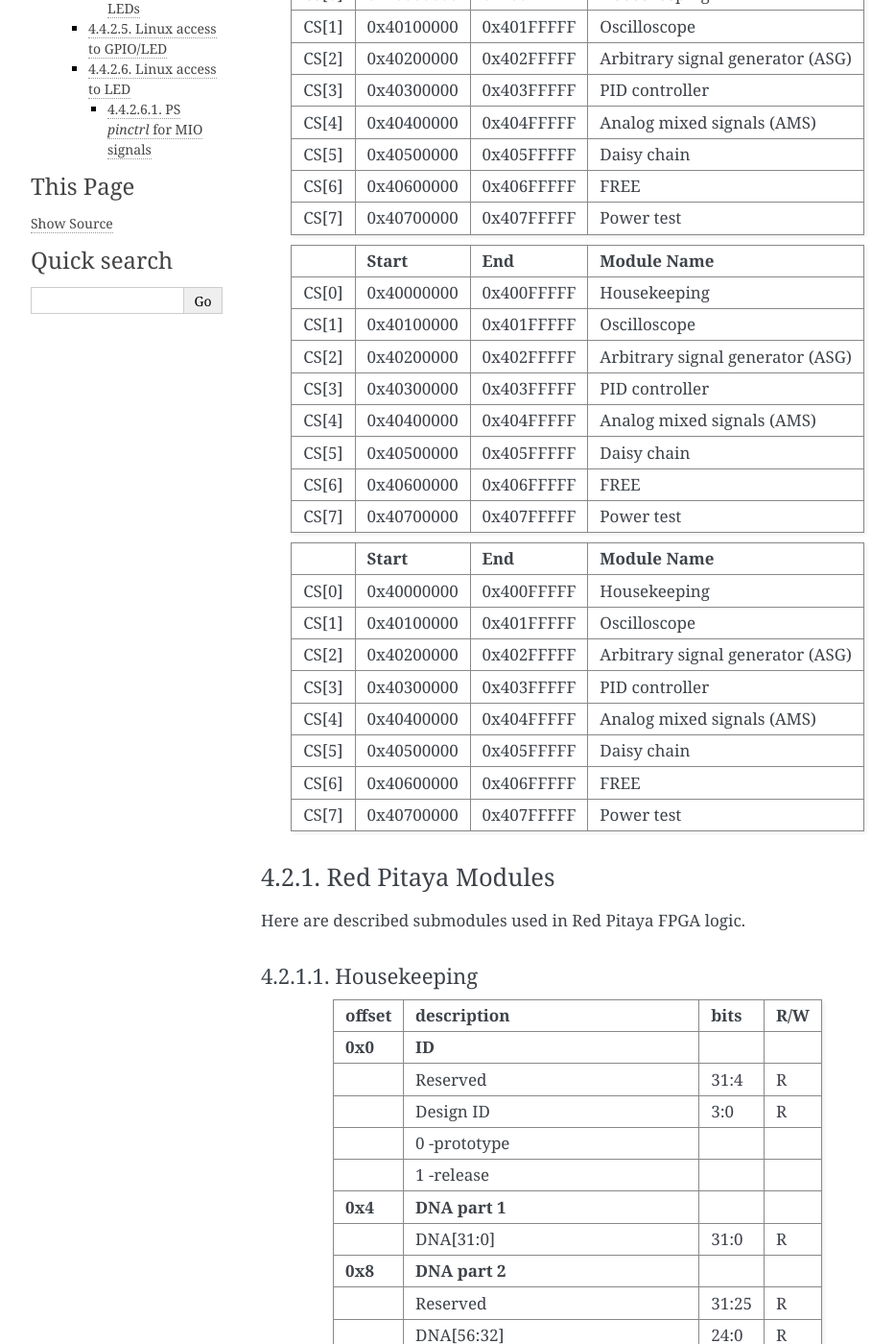
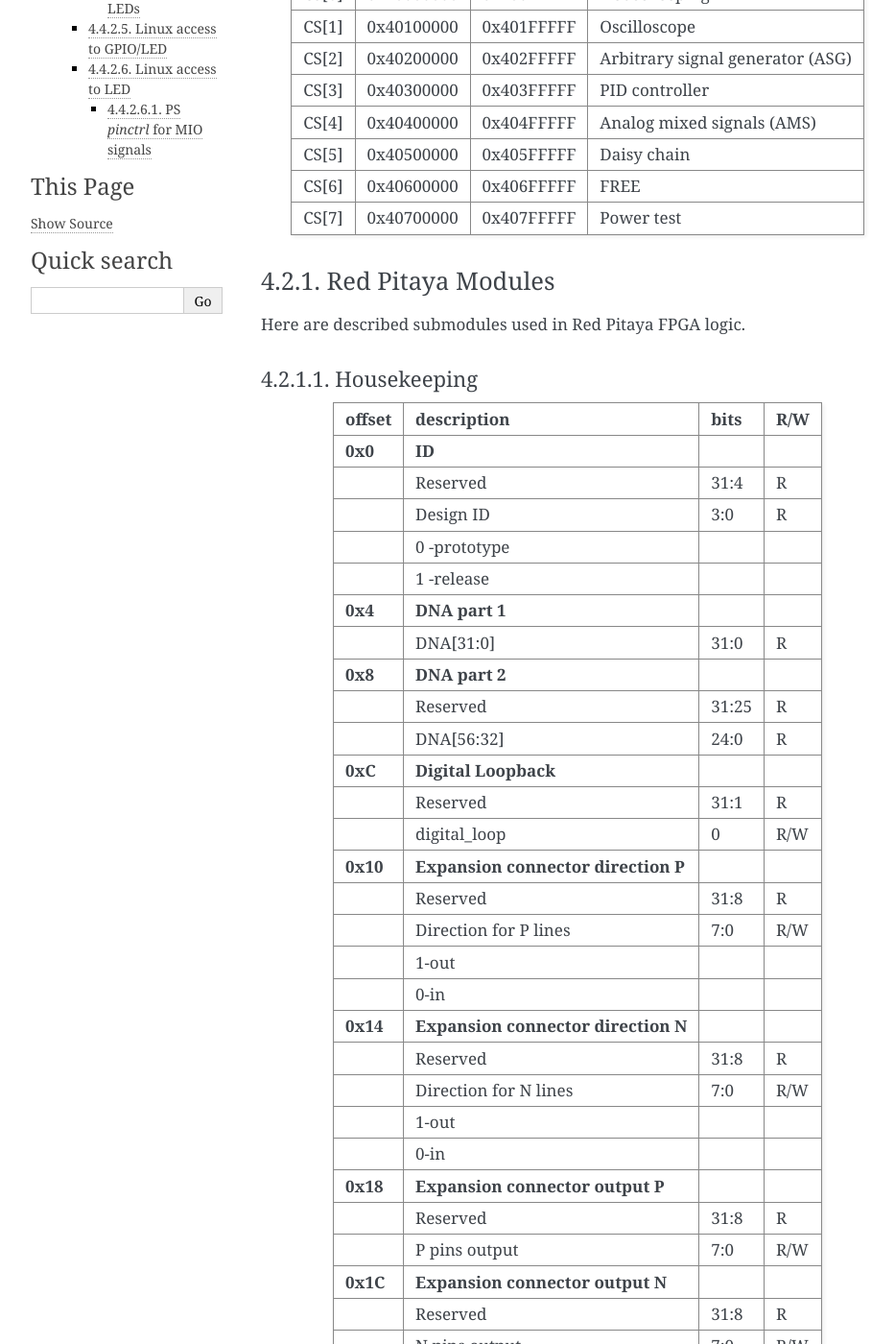
Before and after one commit to RedPitaya/HAMlab-doc, a Sphinx documentation site: the page built from RPdocs/source/fpga.rst, in a window 1280 px wide and 1400 px high, scrolled down 789 px. Shown: the whole window at 96% size, without its empty margins (148-1081 px from the left). Built offline with Sphinx 7.4.7, drawn with Linux system fonts in a browser that asks for light colours.

Commit message:
tables register table with test 1

```diff
--- a/RPdocs/source/fpga.rst
+++ b/RPdocs/source/fpga.rst
@@ -49,50 +49,6 @@
 | CS[7]  | 0x40700000  | 0x407FFFFF | Power test                       |
 +--------+-------------+------------+----------------------------------+
 
-.. tabularcolumns:: |p{15mm}|p{22mm}|p{22mm}|cp{50mm}|
-
-+--------+-------------+------------+----------------------------------+
-|        |    Start    | End        | Module Name                      |
-+========+=============+============+==================================+
-| CS[0]  | 0x40000000  | 0x400FFFFF | Housekeeping                     |
-+--------+-------------+------------+----------------------------------+
-| CS[1]  | 0x40100000  | 0x401FFFFF | Oscilloscope                     |
-+--------+-------------+------------+----------------------------------+
-| CS[2]  | 0x40200000  | 0x402FFFFF | Arbitrary signal generator (ASG) |
-+--------+-------------+------------+----------------------------------+
-| CS[3]  | 0x40300000  | 0x403FFFFF | PID controller                   |
-+--------+-------------+------------+----------------------------------+
-| CS[4]  | 0x40400000  | 0x404FFFFF | Analog mixed signals (AMS)       |
-+--------+-------------+------------+----------------------------------+
-| CS[5]  | 0x40500000  | 0x405FFFFF | Daisy chain                      |
-+--------+-------------+------------+----------------------------------+
-| CS[6]  | 0x40600000  | 0x406FFFFF | FREE                             |
-+--------+-------------+------------+----------------------------------+
-| CS[7]  | 0x40700000  | 0x407FFFFF | Power test                       |
-+--------+-------------+------------+----------------------------------+
-
-.. tabularcolumns:: |p{15mm}|p{22mm}|p{22mm}|p{55mm}c|
-
-+--------+-------------+------------+----------------------------------+
-|        |    Start    | End        | Module Name                      |
-+========+=============+============+==================================+
-| CS[0]  | 0x40000000  | 0x400FFFFF | Housekeeping                     |
-+--------+-------------+------------+----------------------------------+
-| CS[1]  | 0x40100000  | 0x401FFFFF | Oscilloscope                     |
-+--------+-------------+------------+----------------------------------+
-| CS[2]  | 0x40200000  | 0x402FFFFF | Arbitrary signal generator (ASG) |
-+--------+-------------+------------+----------------------------------+
-| CS[3]  | 0x40300000  | 0x403FFFFF | PID controller                   |
-+--------+-------------+------------+----------------------------------+
-| CS[4]  | 0x40400000  | 0x404FFFFF | Analog mixed signals (AMS)       |
-+--------+-------------+------------+----------------------------------+
-| CS[5]  | 0x40500000  | 0x405FFFFF | Daisy chain                      |
-+--------+-------------+------------+----------------------------------+
-| CS[6]  | 0x40600000  | 0x406FFFFF | FREE                             |
-+--------+-------------+------------+----------------------------------+
-| CS[7]  | 0x40700000  | 0x407FFFFF | Power test                       |
-+--------+-------------+------------+----------------------------------+
-
 Red Pitaya Modules
 ^^^^^^^^^^^^^^^^^^
 
```
Also changed, not shown: other parts of RPdocs/source/fpga.rst (+2 -0 lines).
